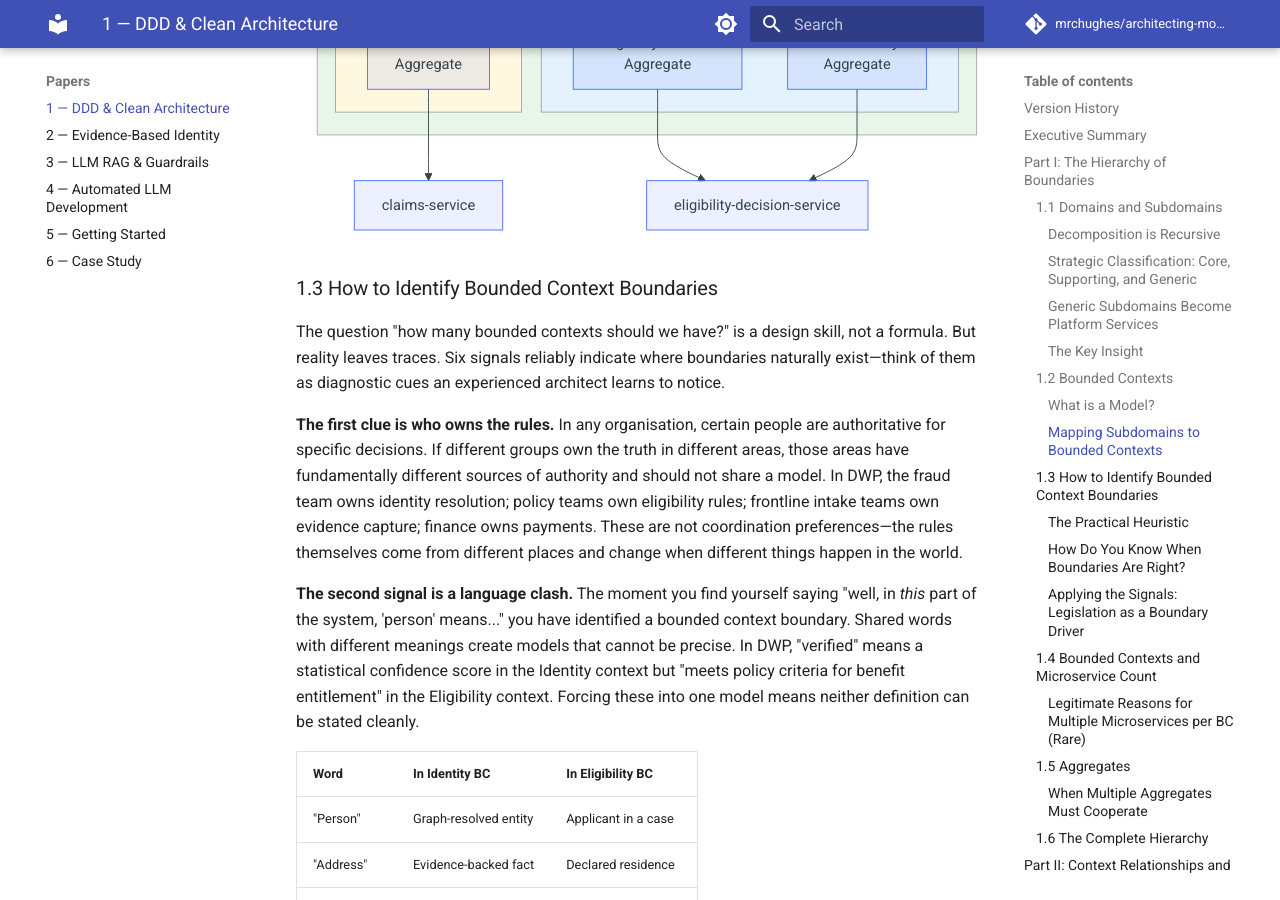
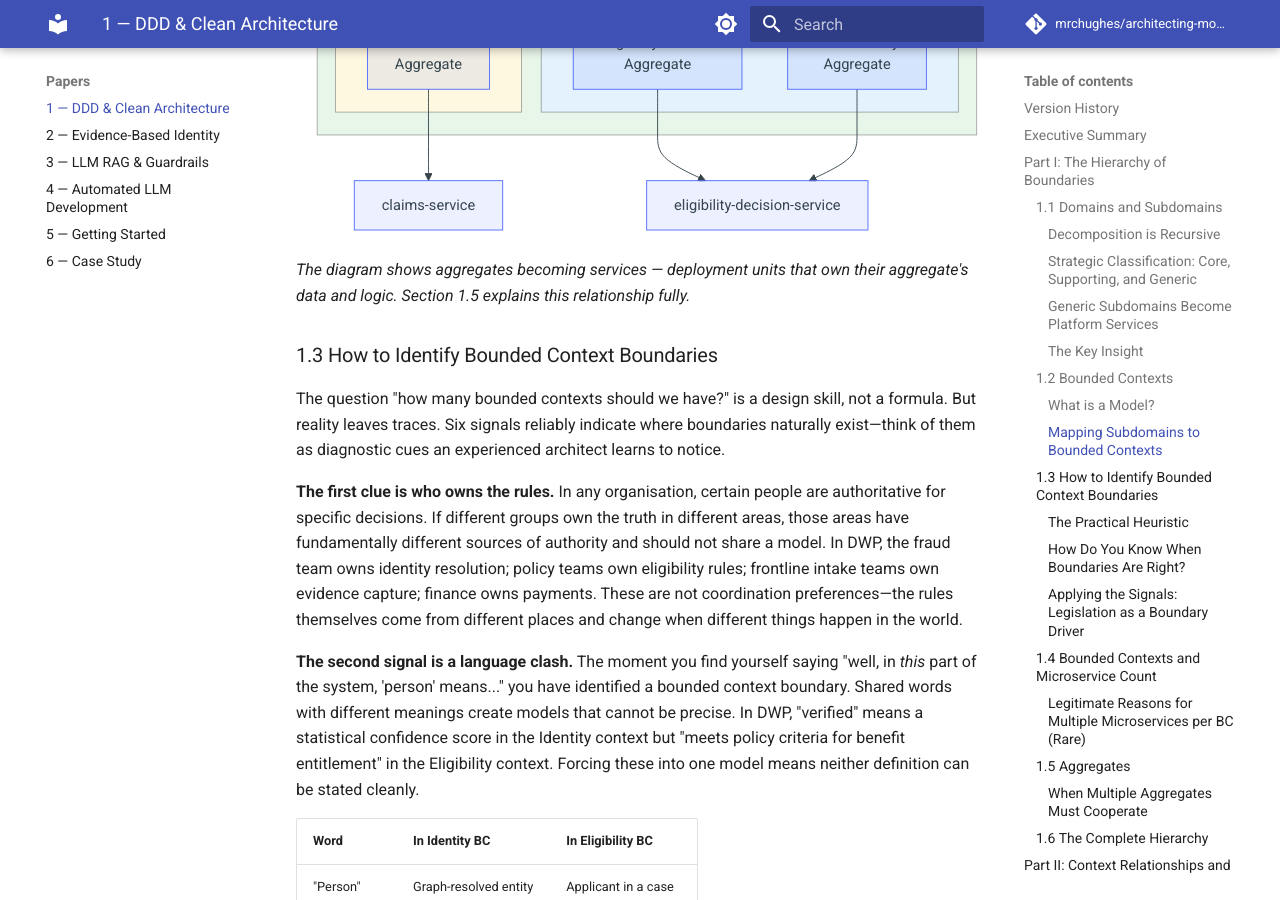
Before and after one commit to mrchughes/architecting-modern-government-services, an MkDocs documentation site: the page built from docs/Paper_1_DDD_Clean_Architecture.md, in a window 1280 px wide and 900 px high, scrolled down 8330 px. Built offline with MkDocs 1.6.1 and Material for MkDocs 9.7.7, drawn with Linux system fonts in a browser that asks for light colours; comment, search, counter and statistics services are not loaded.

Commit message:
Add forward reference after §1.2 diagram
- Note explaining aggregates→services relationship shown in diagram
- Points reader to §1.5 for full explanation

````diff
--- a/docs/Paper_1_DDD_Clean_Architecture.md
+++ b/docs/Paper_1_DDD_Clean_Architecture.md
@@ -233,6 +233,8 @@ flowchart TB
     style EligBC fill:#e3f2fd
     style ClaimsBC fill:#fff8e1
 ```
+
+*The diagram shows aggregates becoming services — deployment units that own their aggregate's data and logic. Section 1.5 explains this relationship fully.*
 
 ### 1.3 How to Identify Bounded Context Boundaries
 
````
Also changed, not shown: Paper_1_DDD_Clean_Architecture.md (+4 -2 lines).
